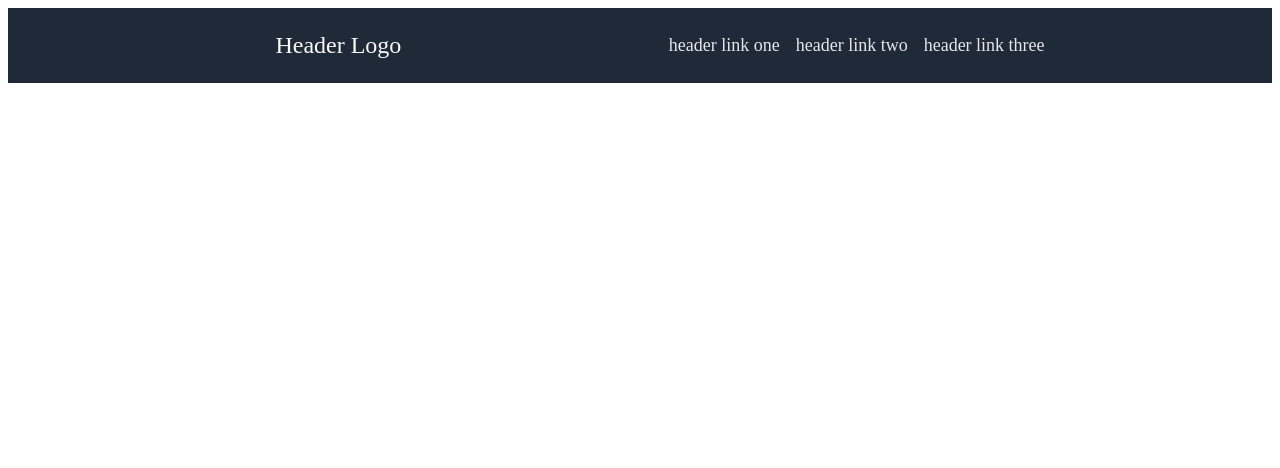
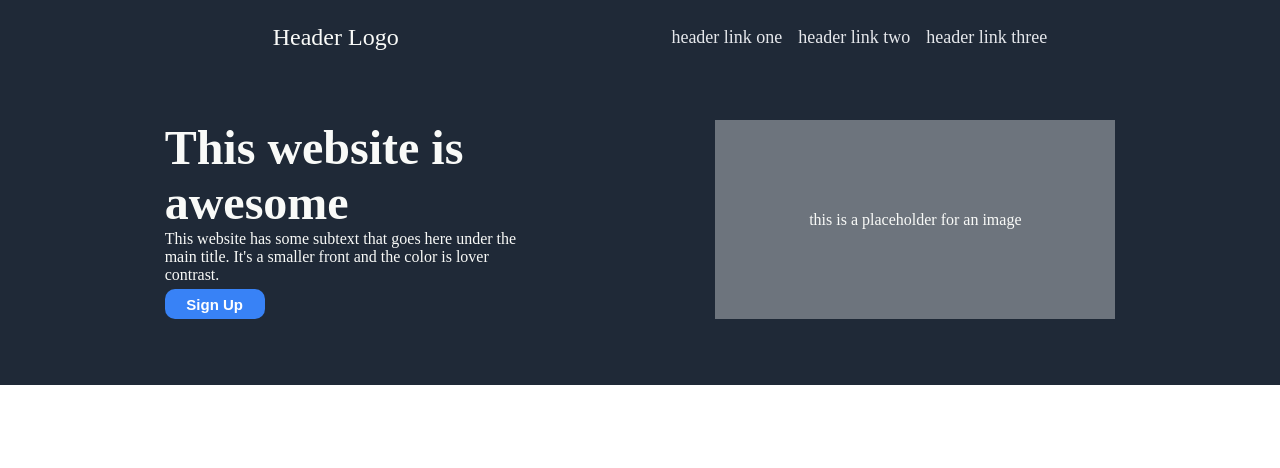
Before and after one commit to berk2410/landing-page, a plain HTML site: page index.html in a window 1280 px wide. Drawn offline with Linux system fonts and the light colour scheme.

Commit message:
finish top1

```diff
--- a/index.html
+++ b/index.html
@@ -19,6 +19,20 @@
         </ul>
     </div>
 
+    <div class="body">
+        <div class="top1">
+            <div class="top2">
+                <div class="awesome p">This website is awesome</div>
+                <div class="awesome2">This website has some subtext that goes here under the main title. It's a smaller front and the color is lover contrast.</div>
+                <button class="button">Sign Up</button>
+            </div>
+            <div class="photoArea">this is a placeholder for an image</div>
+        </div>
+
+
+
+    </div>
+
 
 
 
--- a/style.css
+++ b/style.css
@@ -1,3 +1,8 @@
+body{
+    display: flex;
+    flex-direction: column;
+    margin: 0;
+}
 a{
     color: inherit;
     text-decoration: none;
@@ -5,12 +10,19 @@ a{
 ul{
     list-style-type: none;
 }
+p {
+    display: block;
+    margin-block-start: 1em;
+    margin-block-end: 1em;
+    margin-inline-start: 0px;
+    margin-inline-end: 0px;
+}
 .header{
     background-color: #1F2937;
     display: flex;
     justify-content: space-evenly;
     padding: 0px;
-    flex-wrap: wrap;
+    padding-bottom: 45px;
 }
 .header .leftLink{
     font-size: 24px;
@@ -23,3 +35,47 @@ ul{
     gap: 16px;
     align-items: center;
 }
+.top1{
+    display: flex;
+    justify-content: space-evenly;
+    flex-wrap: wrap;
+    gap: 16px;
+    margin: 0;
+    margin-bottom: 80px;
+    background-color: #1F2937;
+    padding-bottom: 66px;
+
+}
+.top2{
+    width: 370px;
+}
+.awesome{
+    font-size: 48px;
+    font-weight: 900;
+    color: #F9FAF8;
+    margin: 0;
+    padding: 0;
+}
+.awesome2{
+    color: #F9FAF8;
+}
+.button {
+    background-color: #3882f6;
+    color: white;
+    width: 100px;
+    height: 30px;
+    border-radius: 10px;
+    border: none;
+    font-weight: bold;
+    font-size: 15px;
+    margin-top: 5px;
+}
+.photoArea {
+    color: #F9FAF8;
+    background-color: #6d747d;
+    display: flex;
+    justify-content: center;
+    align-items: center;
+    width: 400px;
+    height: auto;
+}
```
